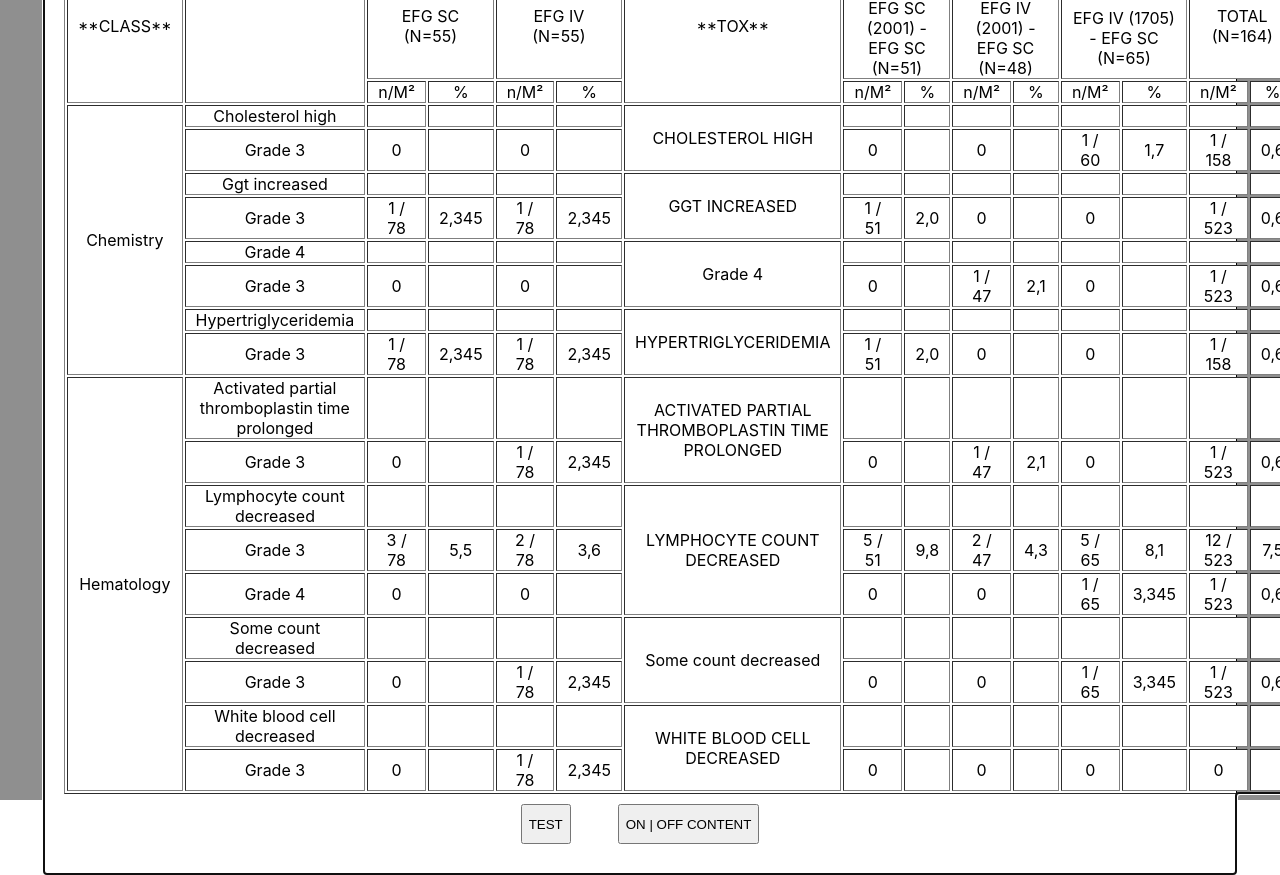
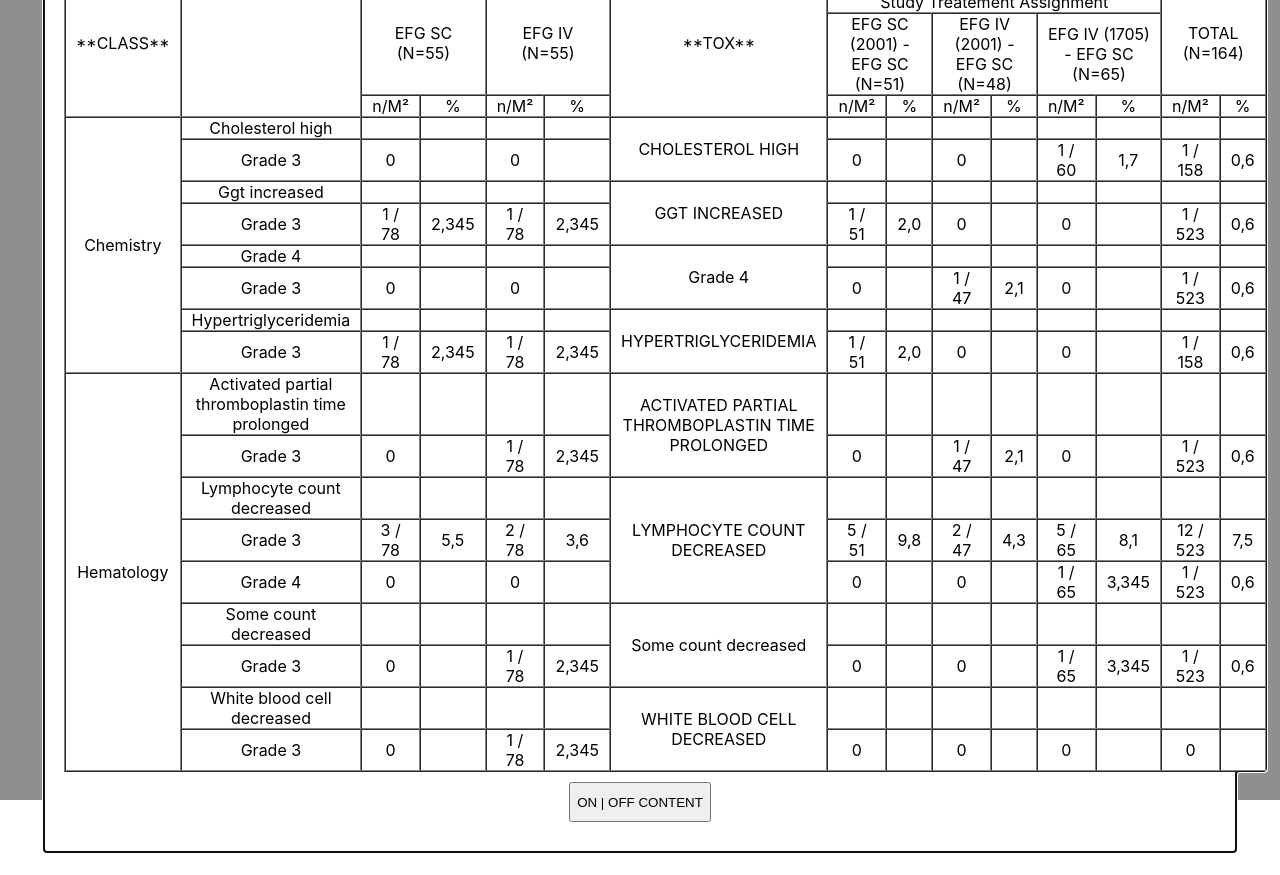
Before and after one commit to SkunovDen/demo-table, a React (Create React App) app: page / in a window 1280 px wide. After the commit the page ends 853 px from the top, so only its background shows below. Built offline with nearby package versions, Linux system fonts and the light colour scheme.

Commit message:
Ctrl handling update \ w/o markers show version

```diff
--- a/src/App.js
+++ b/src/App.js
@@ -7,41 +7,38 @@ import loadNewTable from './data/NewTable'
 
 
 function App() {
+  const [counter, updateCounter] = useState(1)
 
-  const [selectCount, setSelectCount] = useState(1)
+  const getCounter = () => {
+    return counter
+  }
 
-    const incCount = () => {
-      console.log(' INC ')
-      setSelectCount( (prev) => {
-        const upd = (Number(prev)+1)
-        console.log('PREV ', prev,    'UPD: ', upd)
-        return (upd )
-      })
+  const incCounter = () => {
+    console.log('Before INC : ', counter)
 
-    }
+    updateCounter( function(state, props) {
+      return Number(state) + 1
+    })
 
-    const resetCount = () => {
-      console.log('reset')
-      setSelectCount( (prev) => {
-        return (1)
-      })
+    console.log('After INC : ', counter)
+  }
 
-    }
-
-    const getMarkCount = () => {
-      // incCount();
-
-      return selectCount
-    }
-
+  const resetCounter = () => {
+    updateCounter( (prev) => {
+      return ( 1 )
+    })
+    console.log('After RESET : ', counter)
+  }
 
 
   return (
     <div className="App">
 
       <TableWithModel tableHtml={loadNewTable()}
-                      getMarkCount={getMarkCount}
-                      resetCount={resetCount} />
+
+                      incMarkCount={incCounter}
+                      resetMarkCount={resetCounter}
+                      getMarkCount={getCounter} />
 
       {/* <div style={{minHeight : '2vh'}}></div>
       <TableWithModel tableHtml={loadOldTable()}/> */}
--- a/src/components/tableWithModel/TableWithModel.jsx
+++ b/src/components/tableWithModel/TableWithModel.jsx
@@ -8,6 +8,17 @@ import { getModelFromHtml,
 const TableWithModel = (props) => {
     const [tableModel, setTableModel] = useState( [] )
     const [isCtrlDown, setIsCtrlDown] = useState(false)
+
+
+///  REMOVE HARD_CODE MAGIC NUMBER   !!!!!!!!!!!!!!!!!!
+/// REMOVE HARD___CODE MAGIC NUMBER  !!!!!!!!!!!!!!!!!!
+///REMOVE HARD_____CODE MAGIC NUMBER !!!!!!!!!!!!!!!!!!
+const headerRowsCount = 4
+///REMOVE HARD_____CODE MAGIC NUMBER !!!!!!!!!!!!!!!!!!
+/// REMOVE HARD___CODE MAGIC NUMBER  !!!!!!!!!!!!!!!!!!
+///  REMOVE HARD_CODE MAGIC NUMBER   !!!!!!!!!!!!!!!!!!
+
+
 
 //** Startup: create TABLE MODEL and add it to DOM */
     useEffect( () => {
@@ -58,7 +69,7 @@ const TableWithModel = (props) => {
 //** Click on TABLE handling section */
 
     const clearSelection = () => {
-
+        console.log('CLEAR SELECTION')
         setTableModel( (prev) => {
             const clearedModel = Array.from( prev )
 
@@ -74,17 +85,17 @@ const TableWithModel = (props) => {
 
     }
 
-    const selectColumn = (colNum) => {
-        const count = props.getMarkCount()
+    const setColumnSelectedState = (columnNum, selectedState) => {
+        const countMarker = props.getMarkCount()
 
         setTableModel( (prevModel) => {
             let updatedModel = Array.from( prevModel )
 
             updatedModel.forEach( (row, rowIndex) => {
                 row.forEach( (cell, cellIndex) => {
-                    if (cellIndex === colNum) {
-                        cell.selected = true
-                        updatedModel[rowIndex][cellIndex].selectCount = count
+                    if (cellIndex === columnNum) {
+                        cell.selected = selectedState
+                        updatedModel[rowIndex][cellIndex].selectCount = countMarker
                     }
                 })
             });
@@ -93,21 +104,26 @@ const TableWithModel = (props) => {
         })
     }
 
-    const selectColumns = (startColumn, columnsCount ) => {
-        const endColumn = Number(startColumn) + Number(columnsCount)
+    const setColumnsSelectedState = (clickedTarget, selectedState) => {
 
-        for (let toglledColNum = startColumn; toglledColNum < endColumn; toglledColNum ++){
-            selectColumn( toglledColNum )
+        const startColumn = Number(clickedTarget.dataset.col)
+        const columnsCount = Number(clickedTarget.colSpan)
+
+        const endColumn = startColumn + columnsCount
+
+        for (let columnNum = startColumn; columnNum < endColumn; columnNum ++){
+            setColumnSelectedState( columnNum, selectedState )
         }
     }
 
-    const selectRow = (rowNum) => {
+    const setRowSelectedState = (rowNum, selectedState) => {
         const count = props.getMarkCount()
+
         setTableModel( (prevModel) => {
             let updatedModel = Array.from( prevModel )
 
             updatedModel[rowNum].forEach( (element, index) => {
-                updatedModel[rowNum][index].selected = true
+                updatedModel[rowNum][index].selected = selectedState
                 updatedModel[rowNum][index].selectCount = count
             });
 
@@ -115,11 +131,14 @@ const TableWithModel = (props) => {
         })
     }
 
-    const selectRows = (startRow, rowsCount ) => {
+    const setRowsSelectedState = (clickedTarget, selectedState) => {
+        const startRow = Number( clickedTarget.dataset.row)
+        const rowsCount = Number(clickedTarget.rowSpan)
+
         const endRow = Number(startRow) + Number(rowsCount)
 
-        for (let toglledRowNum = startRow; toglledRowNum < endRow; toglledRowNum ++){
-            selectRow( toglledRowNum )
+        for (let rowNum = startRow; rowNum < endRow; rowNum ++){
+            setRowSelectedState( rowNum, selectedState )
         }
     }
 
@@ -127,90 +146,59 @@ const TableWithModel = (props) => {
 
 
 
+    const select = (target) => {
+        console.log('SELECT')
+        const isHeader = (target.dataset.row > headerRowsCount - 1)
+        props.resetMarkCount();
 
-    const toggleColumn = (colNum) => {
-        setTableModel( (prevModel) => {
-            let updatedModel = Array.from( prevModel )
 
-            updatedModel.forEach( (row, rowIndex) => {
+        clearSelection();
 
-                row.forEach( (cell, cellIndex) => {
-                    // console.log(cellIndex, ' :: ', rowIndex, ' :: ', cell)
-                    if (cellIndex === colNum) {
-                        cell.selected = !cell.selected
-                    }
-                })
-            });
-
-            return updatedModel
-        })
+        if ( isHeader ){
+            setRowsSelectedState(target, true)
+        } else {
+            setColumnsSelectedState(target, true)
+        }
+        props.incMarkCount()
     }
 
-    const toggleColumns = (startColumn, columnsCount ) => {
-        const endColumn = Number(startColumn) + Number(columnsCount)
+    const addToSelected = (target) => {
+        console.log('ADD TO SELECT')
 
-        for (let toglledColNum = startColumn; toglledColNum < endColumn; toglledColNum ++){
-            toggleColumn( toglledColNum )
-        }
-    }
+        const isHeader = (target.dataset.row > headerRowsCount - 1)
+        props.incMarkCount();
 
-    const toggleRow = (rowNum) => {
-        setTableModel( (prevModel) => {
-            let updatedModel = Array.from( prevModel )
 
-            updatedModel[rowNum].forEach( (element, index) => {
-                updatedModel[rowNum][index].selected = !prevModel[rowNum][index].selected
-            });
 
-            return updatedModel
-        })
-    }
+        const targetCol = target.dataset.col
+        const targetRow = target.dataset.row
+        const currentSelectionState =  tableModel[targetRow][targetCol].selected
 
-    const toggleRows = (startRow, rowsCount ) => {
-        const endRow = Number(startRow) + Number(rowsCount)
-
-        for (let toglledRowNum = startRow; toglledRowNum < endRow; toglledRowNum ++){
-            toggleRow( toglledRowNum )
+        if ( isHeader ){
+            setRowsSelectedState(target, !currentSelectionState)
+        } else {
+            setColumnsSelectedState(target, !currentSelectionState)
         }
     }
 
     const pureSelectionListener = ({ target }) => {
+        console.log('Click')
+        ///temporary clear selection / will be ignore click
         if( (target.dataset.col === '0') && (target.dataset.row === '0')){
             clearSelection()
-            props.resetCount()
+            props.resetMarkCount()
             return
-        }
-///REMOVE HARDCODE MAGIC NUMBER !!!!!!!!!!!!!!!!!!
-///REMOVE HARDCODE MAGIC NUMBER !!!!!!!!!!!!!!!!!!
-///REMOVE HARDCODE MAGIC NUMBER !!!!!!!!!!!!!!!!!!
-const headerRowsCount = 4
-///REMOVE HARDCODE MAGIC NUMBER !!!!!!!!!!!!!!!!!!
-///REMOVE HARDCODE MAGIC NUMBER !!!!!!!!!!!!!!!!!!
-///REMOVE HARDCODE MAGIC NUMBER !!!!!!!!!!!!!!!!!!
-
-        const rowNum = target.dataset.row
-        const isHeader= (row) => {
-            return (row > headerRowsCount - 1)
         }
 
         if ( !isCtrlDown ){
-            clearSelection()
-
-            if ( isHeader(rowNum) ){
-                selectRows(rowNum, target.rowSpan)
-            } else {
-                const colNum = Number(target.dataset.col)
-                selectColumns(colNum, target.colSpan)
-            }
+            console.log('Ctrl NOT DOWN')
+            select(target)
         } else {
-            if ( isHeader(rowNum) ){
-                toggleRows(rowNum, target.rowSpan)
-            } else {
-                const colNum = Number(target.dataset.col)
-                toggleColumns(colNum, target.colSpan)
-            }
+            console.log('Ctrl DOWN')
+            addToSelected(target)
         }
     }
+
 //** Click on TABLE handling section END*/
 //** *********************************************** */
 
@@ -274,7 +262,9 @@ const headerRowsCount = 4
                         rowSpan= {cellRowSpan}
                     >
                         {cellText}
-                        {marker}
+
+                        {/* {marker} */}
+
 
                     </td> )
                     : null
@@ -297,7 +287,7 @@ const headerRowsCount = 4
         const tableModel = props.tableModel
 
         return(
-            <table border={1}>
+            <table border={1} cellpadding="0" cellspacing="0">
                 { tableModel.map( (_r, rowIndex) => {
                     return (
                         <Row key={rowIndex} row={rowIndex} />
@@ -322,8 +312,24 @@ const headerRowsCount = 4
         t_container.style.color = t_container.style.color === 'white' ? 'black' : 'white'
     }
 
-    const test  = (e) => {
-        console.log('Test: ', e)
+    const test1 = () => {
+        console.log('Test: ==============================')
+        props.resetMarkCount();
+        let c = props.getMarkCount()
+        console.log('Count : ', c)
+
+
+        console.log('Test: ==============================')
+    }
+
+    const test2 = () => {
+        console.log('Test: ==============================')
+        props.incMarkCount()
+
+        let c = props.getMarkCount()
+        console.log('Count : ', c)
+
+        console.log('Test: ==============================')
     }
 
 //** temporary utils section  END*/
@@ -341,7 +347,8 @@ const headerRowsCount = 4
 
             <TableElement tableModel={tableModel} />
 
-            <button onClick={()=>test()} style={{marginRight: '27px'}}>TEST</button>
+            {/* <button onClick={()=>test1()} style={{marginRight: '27px'}}>GET ONE</button>
+            <button onClick={()=>test2()} style={{marginRight: '27px'}}>GET NEXT</button>             */}
             <button onClick={()=>tableContentHide()}>ON | OFF CONTENT</button>
 
         </div>
```
Also changed, not shown: src/components/tableWithModel/TableWithModel.css (indentation only).
